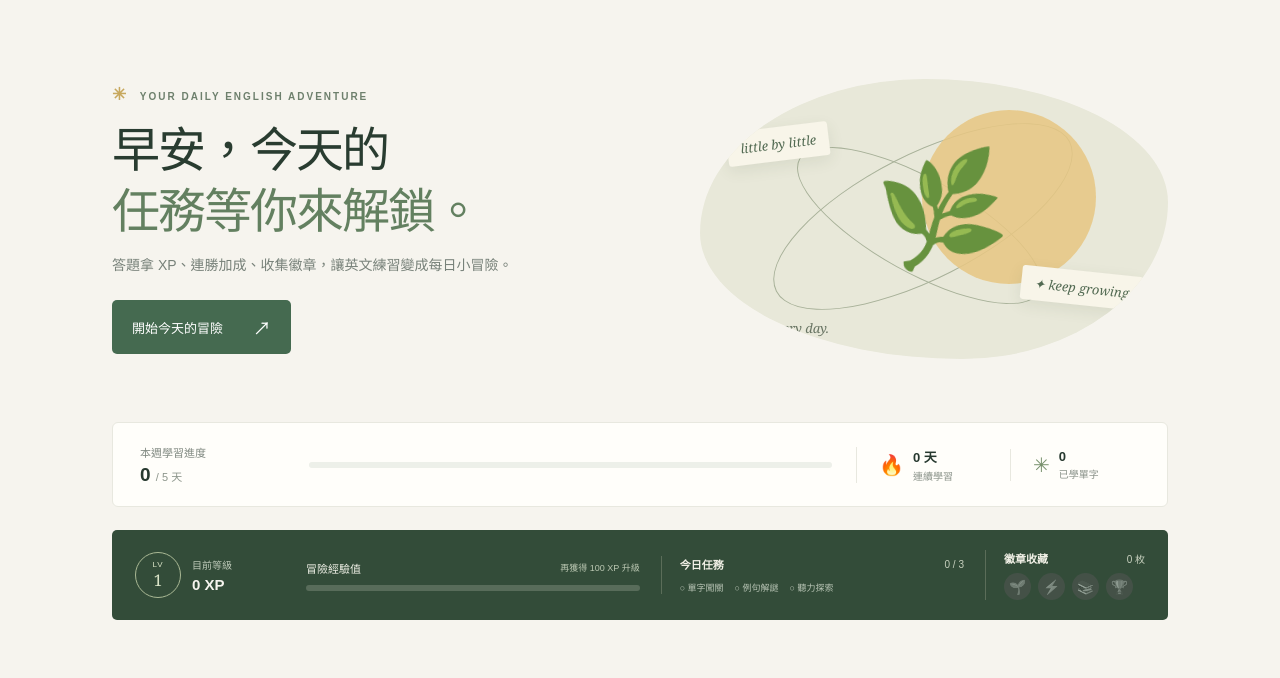
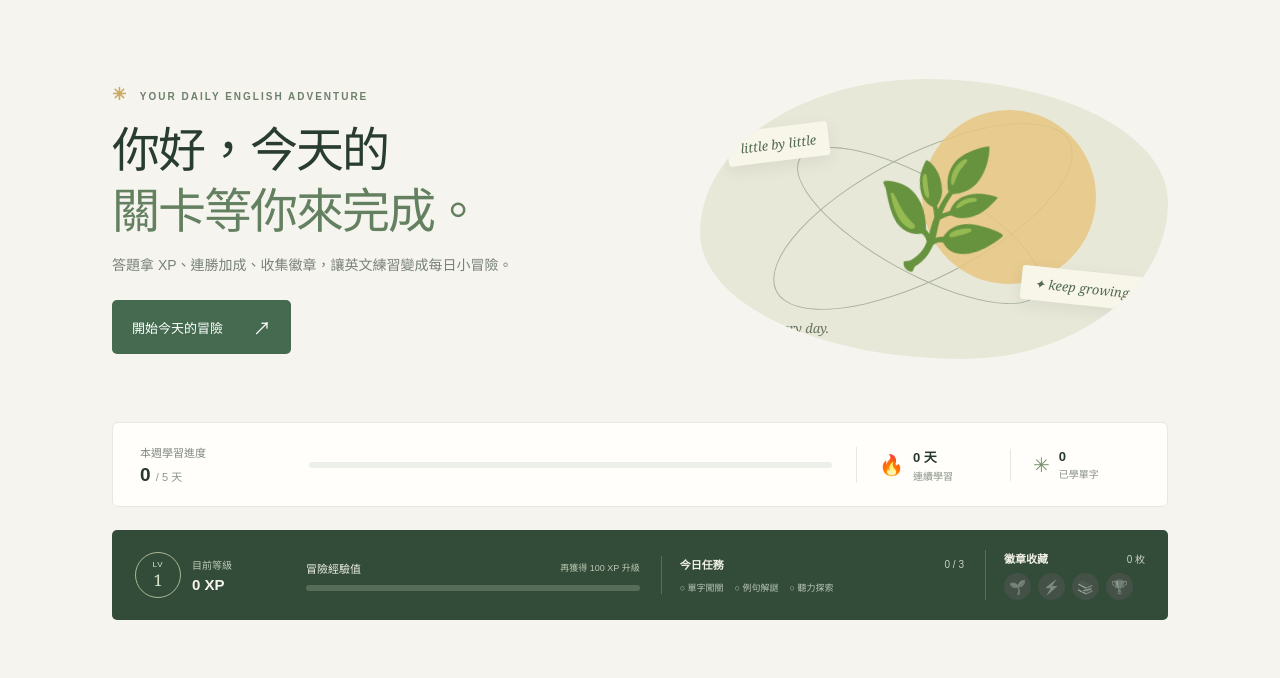
Before and after one commit to Garret111/english-garden, a plain HTML site: page site/index.html in a window 1280 px wide. Shown: the part 80-758 px from the top of the page. Drawn offline with Linux system fonts and the light colour scheme; no server answers.

Commit message:
Update homepage greeting

```diff
--- a/site/index.html
+++ b/site/index.html
@@ -17,7 +17,7 @@
 
   <main id="home">
     <section class="welcome">
-      <div><div class="eyebrow"><span class="sun">✳</span> YOUR DAILY ENGLISH ADVENTURE</div><h1>早安，今天的<br><em>任務等你來解鎖。</em></h1><p class="intro">答題拿 XP、連勝加成、收集徽章，讓英文練習變成每日小冒險。</p><a class="primary-btn" href="#missions">開始今天的冒險 <span>↗</span></a></div>
+      <div><div class="eyebrow"><span class="sun">✳</span> YOUR DAILY ENGLISH ADVENTURE</div><h1>你好，今天的<br><em>關卡等你來完成。</em></h1><p class="intro">答題拿 XP、連勝加成、收集徽章，讓英文練習變成每日小冒險。</p><a class="primary-btn" href="#missions">開始今天的冒險 <span>↗</span></a></div>
       <div class="hero-art" aria-label="用心照料英文，讓學習慢慢成長"><div class="orbit orbit-one"></div><div class="orbit orbit-two"></div><div class="sun-disc"></div><div class="plant">🌿</div><div class="floating-note note-a">little by little</div><div class="floating-note note-b">✦ keep growing</div><div class="hero-caption">A little every day.</div></div>
     </section>
 
```
